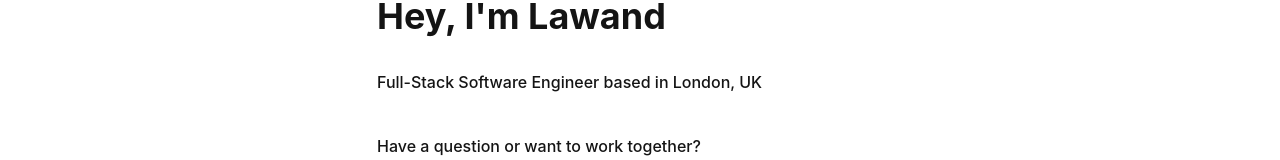
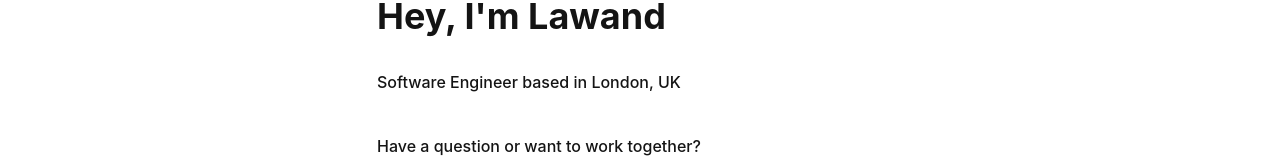
Before and after one commit to lawandothman/lwnd.me, a Next.js app: page / in a window 1280 px wide. Shown: the part 141-301 px from the top of the page. Built offline with nearby package versions, Linux system fonts and the light colour scheme; no server answers.

Commit message:
copy update

```diff
--- a/data/stack.tsx
+++ b/data/stack.tsx
@@ -23,7 +23,7 @@ const stack: IStack[] = [
 	},
 	{
 		name: 'Neovim',
-		description: '"I use Vim by the way!"',
+		description: '"I use neovim by the way!"',
 		url: 'https://neovim.io/',
 		icon: <Neovim viewBox='10 0 602 734' width='58' height='58' />,
 	},
--- a/pages/index.tsx
+++ b/pages/index.tsx
@@ -12,7 +12,7 @@ const Home: NextPage = () => {
 				Hey, I&apos;m Lawand
 			</Heading>
 			<Text as='p' color='text' mb={2} fontWeight='medium'>
-				Full-Stack Software Engineer based in London, UK
+				Software Engineer based in London, UK
 			</Text>
 			<Text color='text' mt={8} fontWeight='medium'>
 				Have a question or want to work together?
```
